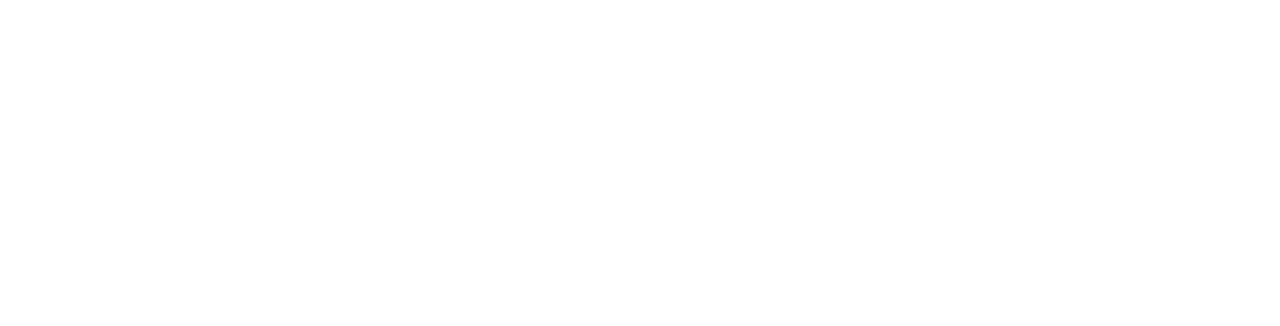
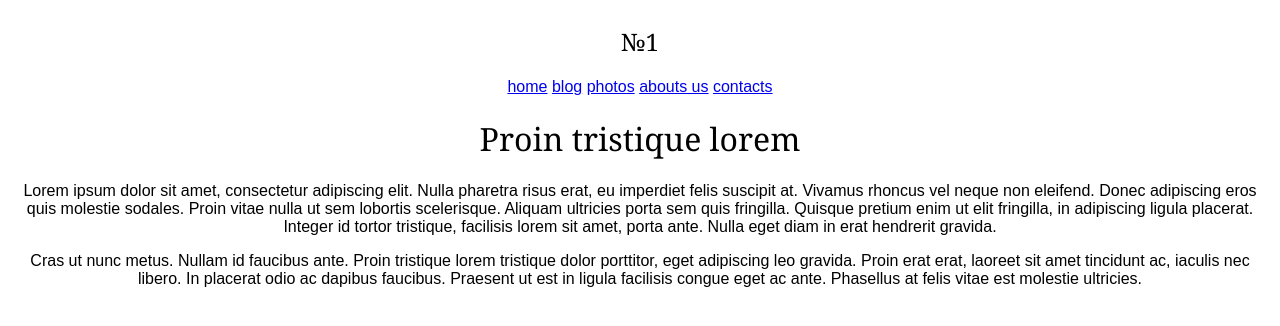
Before and after one commit to OlesaMin18/Git, a plain HTML site: page maket2/index.html in a window 1280 px wide. Drawn offline with Linux system fonts and the light colour scheme; files that its build step writes are made by us from their sources.

Commit message:
Простые одноколоночные макеты сайтов в CSS

```diff
--- a/maket2/index.html
+++ b/maket2/index.html
@@ -1 +1,40 @@
 <!DOCTYPE html>
+<html lang="ru">
+    <head>
+        <meta charset="utf-8">
+        <title>Простые одноколоночные макеты сайтов в CSS</title>
+        <link rel="stylesheet" href="style.css">
+    </head>
+    <body>
+        <h2>№1</h2>
+        <div id="wrapper">
+            <div id="menu">
+                <a href="#">home</a>
+                <a href="#">blog</a>
+                <a href="#">photos</a>
+                <a href="#">abouts us</a>
+                <a href="#">contacts</a>
+            </div>
+            <div id="content">
+                <h1>Proin tristique lorem</h1>
+                <p>
+                    Lorem ipsum dolor sit amet, consectetur adipiscing elit.
+                    Nulla pharetra risus erat, eu imperdiet felis suscipit at.
+                    Vivamus rhoncus vel neque non eleifend. Donec adipiscing eros quis molestie sodales.
+                    Proin vitae nulla ut sem lobortis scelerisque. Aliquam ultricies porta sem quis fringilla.
+                    Quisque pretium enim ut elit fringilla, in adipiscing ligula placerat.
+                    Integer id tortor tristique, facilisis lorem sit amet, porta ante.
+                    Nulla eget diam in erat hendrerit gravida.
+                </p>
+                <p>
+                    Cras ut nunc metus.
+                    Nullam id faucibus ante.
+                    Proin tristique lorem tristique dolor porttitor, eget adipiscing leo gravida.
+                    Proin erat erat, laoreet sit amet tincidunt ac, iaculis nec libero.
+                    In placerat odio ac dapibus faucibus. Praesent ut est in ligula facilisis congue eget ac ante.
+                    Phasellus at felis vitae est molestie ultricies.
+                </p>
+            </div>
+        </div>
+    </body>
+</html>
```
